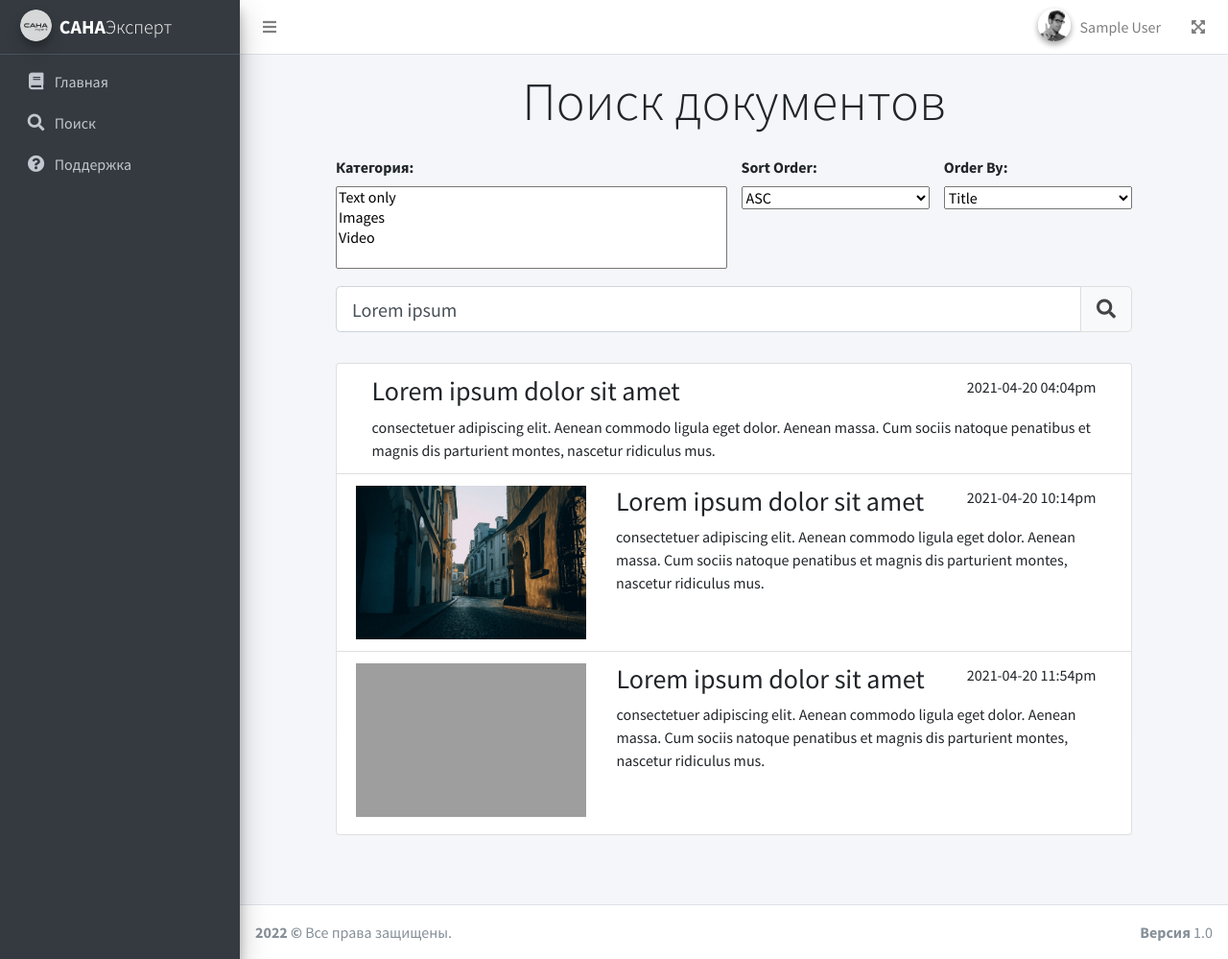
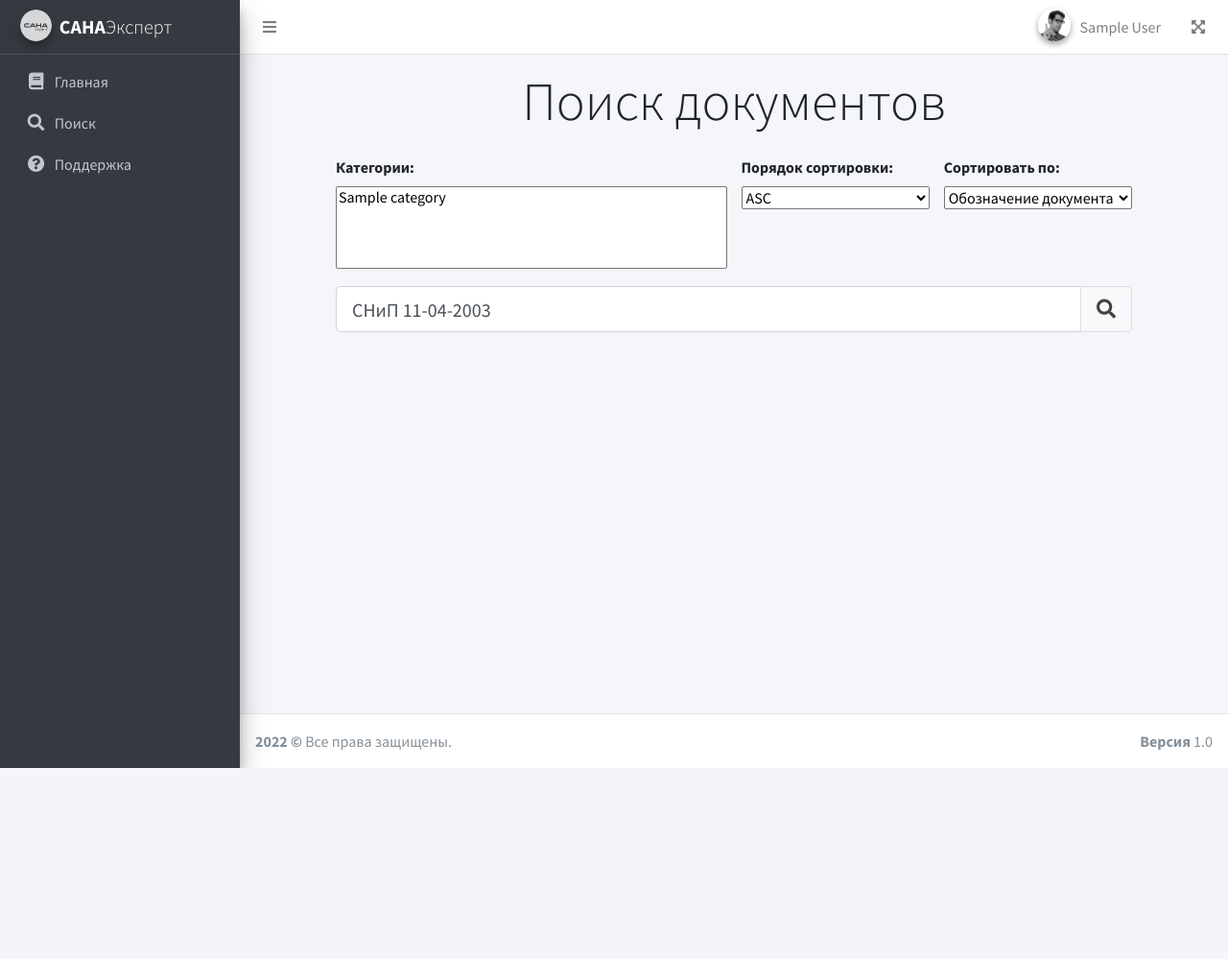
Before and after one commit to plt-repo/information_reference, a Django app: page /search in a window 1280 px wide. Shown: the whole page at 96% size. After the commit the page ends 800 px from the top, so only its background shows below. Run offline with Django 3.2, Linux system fonts and the light colour scheme; a user stored in the database is signed in; tables that the repository leaves empty hold one stand-in row (values such as "Sample post"); some libraries are stand-ins or nearby versions; grey boxes are pictures that could not be loaded.

Commit message:
Added search logic and category translate

```diff
--- a/documents/templates/search.html
+++ b/documents/templates/search.html
@@ -12,41 +12,45 @@
     <section class="content">
         <div class="container-fluid">
             <form action="{% url 'search' %}" method="POST">
+                {% csrf_token %}
                 <div class="row">
                     <div class="col-md-10 offset-md-1">
                         <div class="row">
                             <div class="col-6">
                                 <div class="form-group">
-                                    <label>Категория:</label>
-                                    <select class="select2" multiple="multiple" data-placeholder="Все" style="width: 100%;">
-                                        <option>Text only</option>
-                                        <option>Images</option>
-                                        <option>Video</option>
+                                    <label>Категории:</label>
+                                    <select class="select2" name="categories" multiple="multiple" data-placeholder="Все" style="width: 100%;">
+                                        {% for category_id, category_name in categories.items %}
+                                            <option {% if category_id in selected_categories %}selected{% endif %} value="{{ category_id }}">{{ category_name }}</option>
+                                        {% endfor %}
                                     </select>
                                 </div>
                             </div>
                             <div class="col-3">
                                 <div class="form-group">
-                                    <label>Sort Order:</label>
-                                    <select class="select2" style="width: 100%;">
-                                        <option selected>ASC</option>
-                                        <option>DESC</option>
+                                    <label>Порядок сортировки:</label>
+                                    <select class="select2" name="sort_order" style="width: 100%;">
+                                        <option value="" selected>ASC</option>
+                                        <option value="-">DESC</option>
                                     </select>
                                 </div>
                             </div>
                             <div class="col-3">
                                 <div class="form-group">
-                                    <label>Order By:</label>
-                                    <select class="select2" style="width: 100%;">
-                                        <option selected>Title</option>
-                                        <option>Date</option>
+                                    <label>Сортировать по:</label>
+                                    <select class="select2" name="ordering_field" style="width: 100%;">
+                                        {% for field_code, field_name in ordering_fields.items %}
+                                            <option value="{{ field_code }}">{{ field_name }}</option>
+                                        {% endfor %}
                                     </select>
                                 </div>
                             </div>
                         </div>
                         <div class="form-group">
                             <div class="input-group input-group-lg">
-                                <input type="search" class="form-control form-control-lg" placeholder="Type your keywords here" value="Lorem ipsum">
+                                <input type="search" name="search_text" required
+                                       class="form-control form-control-lg"
+                                       placeholder="Введите наименование или обозначение документа" value="{% if search_text %}{{ search_text }}{% else %}СНиП 11-04-2003{% endif %}">
                                 <div class="input-group-append">
                                     <button type="submit" class="btn btn-lg btn-default">
                                         <i class="fa fa-search"></i>
@@ -59,47 +63,46 @@
             </form>
             <div class="row mt-3">
                 <div class="col-md-10 offset-md-1">
-                    <div class="list-group">
-                        <div class="list-group-item">
+                    {% for document in documents %}
+                        <div class="card card-default collapsed-card">
+                          <div class="card-header">
+                            <h3 class="card-title"><a href="{% url 'document' document.id %}">{{ document.code }}</a></h3>
+
+                            <div class="card-tools">
+                              <button type="button" class="btn btn-tool" data-card-widget="collapse">
+                                <i class="fas fa-plus"></i>
+                              </button>
+                            </div>
+                          </div>
+                          <!-- /.card-header -->
+                          <div class="card-body">
                             <div class="row">
-                                <div class="col px-4">
-                                    <div>
-                                        <div class="float-right">2021-04-20 04:04pm</div>
-                                        <h3>Lorem ipsum dolor sit amet</h3>
-                                        <p class="mb-0">consectetuer adipiscing elit. Aenean commodo ligula eget dolor. Aenean massa. Cum sociis natoque penatibus et magnis dis parturient montes, nascetur ridiculus mus.</p>
-                                    </div>
-                                </div>
+                              <table class="table table-bordered">
+                                <tbody>
+                                    {% for key, value in document.items %}
+                                        {% if key != 'id' and key != 'code' %}
+                                            <tr>
+                                                <td><b>{{ key }}</b></td>
+                                                {% if key == 'Файл документа' %}
+                                                    <td>
+                                                        <a class="btn btn-app" href="{% url 'download' document.id %}">
+                                                            <i class="fas fa-save"></i> Скачать
+                                                        </a>
+                                                    </td>
+                                                {% else %}
+                                                    <td>{{ value }}</td>
+                                                {% endif %}
+                                            </tr>
+                                        {% endif %}
+                                    {% endfor %}
+                                </tbody>
+                              </table>
                             </div>
+                            <!-- /.row -->
+                          </div>
+                          <!-- /.card-body -->
                         </div>
-                        <div class="list-group-item">
-                            <div class="row">
-                                <div class="col-auto">
-                                    <img class="img-fluid" src="../../dist/img/photo1.png" alt="Photo" style="max-height: 160px;">
-                                </div>
-                                <div class="col px-4">
-                                    <div>
-                                        <div class="float-right">2021-04-20 10:14pm</div>
-                                        <h3>Lorem ipsum dolor sit amet</h3>
-                                        <p class="mb-0">consectetuer adipiscing elit. Aenean commodo ligula eget dolor. Aenean massa. Cum sociis natoque penatibus et magnis dis parturient montes, nascetur ridiculus mus.</p>
-                                    </div>
-                                </div>
-                            </div>
-                        </div>
-                        <div class="list-group-item">
-                            <div class="row">
-                                <div class="col-auto">
-                                    <iframe width="240" height="160" src="https://www.youtube.com/embed/WEkSYw3o5is?controls=0" allow="accelerometer; autoplay; encrypted-media; gyroscope; picture-in-picture" class="border-0" allowfullscreen></iframe>
-                                </div>
-                                <div class="col px-4">
-                                    <div>
-                                        <div class="float-right">2021-04-20 11:54pm</div>
-                                        <h3>Lorem ipsum dolor sit amet</h3>
-                                        <p class="mb-0">consectetuer adipiscing elit. Aenean commodo ligula eget dolor. Aenean massa. Cum sociis natoque penatibus et magnis dis parturient montes, nascetur ridiculus mus.</p>
-                                    </div>
-                                </div>
-                            </div>
-                        </div>
-                    </div>
+                    {% endfor %}
                 </div>
             </div>
         </div>
--- a/documents/views.py
+++ b/documents/views.py
@@ -51,8 +51,55 @@ class DocumentView(LoginRequiredMixin, View):
 
 class SearchView(LoginRequiredMixin, View):
     def get(self, request, *args, **kwargs):
+        categories = {category['id']: category['name'] for category in Category.objects.values('id', 'name')}
+
         return render(request, "search.html", {
-            'title': f'САНАЭксперт | Поиск документов'
+            'title': f'САНАЭксперт | Поиск документов',
+            'categories': categories,
+            'ordering_fields': {
+                'code': 'Обозначение документа',
+                'name': 'Наименование документа',
+                'created_at': 'Дата создания',
+                'updated_at': 'Дата обновления',
+            },
+            'documents': []
+        })
+
+    def post(self, request, *args, **kwargs):
+        categories = request.POST.getlist('categories')
+        sort_order = request.POST['sort_order']
+        ordering_field = request.POST['ordering_field']
+        search_text = request.POST['search_text']
+        if categories:
+            queryset_name = Document.objects.filter(name__icontains=search_text, category_id__in=categories)
+            queryset_code = Document.objects.filter(code__icontains=search_text, category_id__in=categories)
+        else:
+            queryset_name = Document.objects.filter(name__icontains=search_text)
+            queryset_code = Document.objects.filter(code__icontains=search_text)
+        queryset = queryset_name.union(queryset_code).order_by(f"{sort_order}{ordering_field}")
+        documents = [{
+            'id': document.id,
+            'code': document.code,
+            'Категория': document.category.name,
+            'Наименование документа': document.name,
+            'Файл документа': '',
+            'Дата создания': document.created_at,
+            'Дата обновления': document.updated_at,
+        } for document in queryset.all()]
+        categories_for_select = {category['id']: category['name'] for category in Category.objects.values('id', 'name')}
+
+        return render(request, "search.html", {
+            'title': f'САНАЭксперт | Поиск документов',
+            'categories': categories_for_select,
+            'ordering_fields': {
+                'code': 'Обозначение документа',
+                'name': 'Наименование документа',
+                'created_at': 'Дата создания',
+                'updated_at': 'Дата обновления',
+            },
+            'documents': documents,
+            'search_text': search_text,
+            'selected_categories': {int(category) for category in categories}
         })
 
 
```
Also changed, not shown: documents/templates/category.html (+7 -0 lines).
